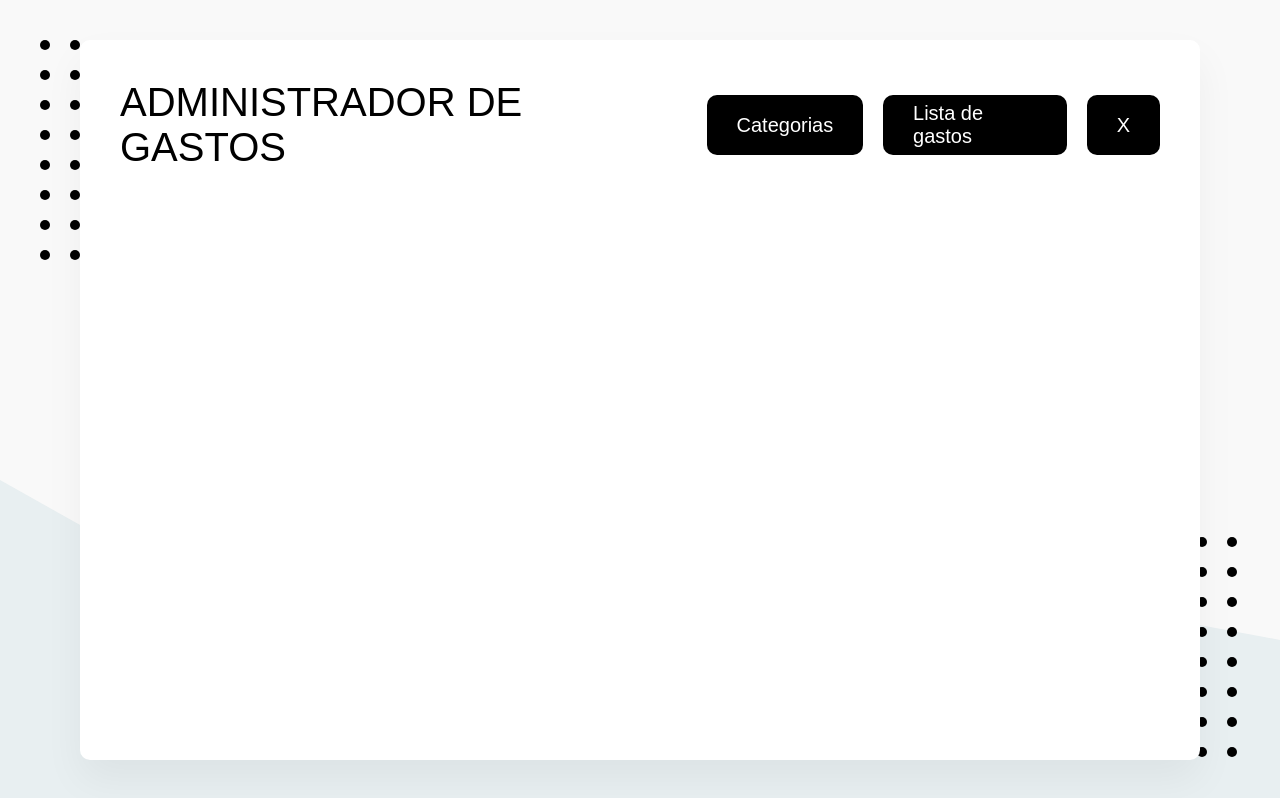
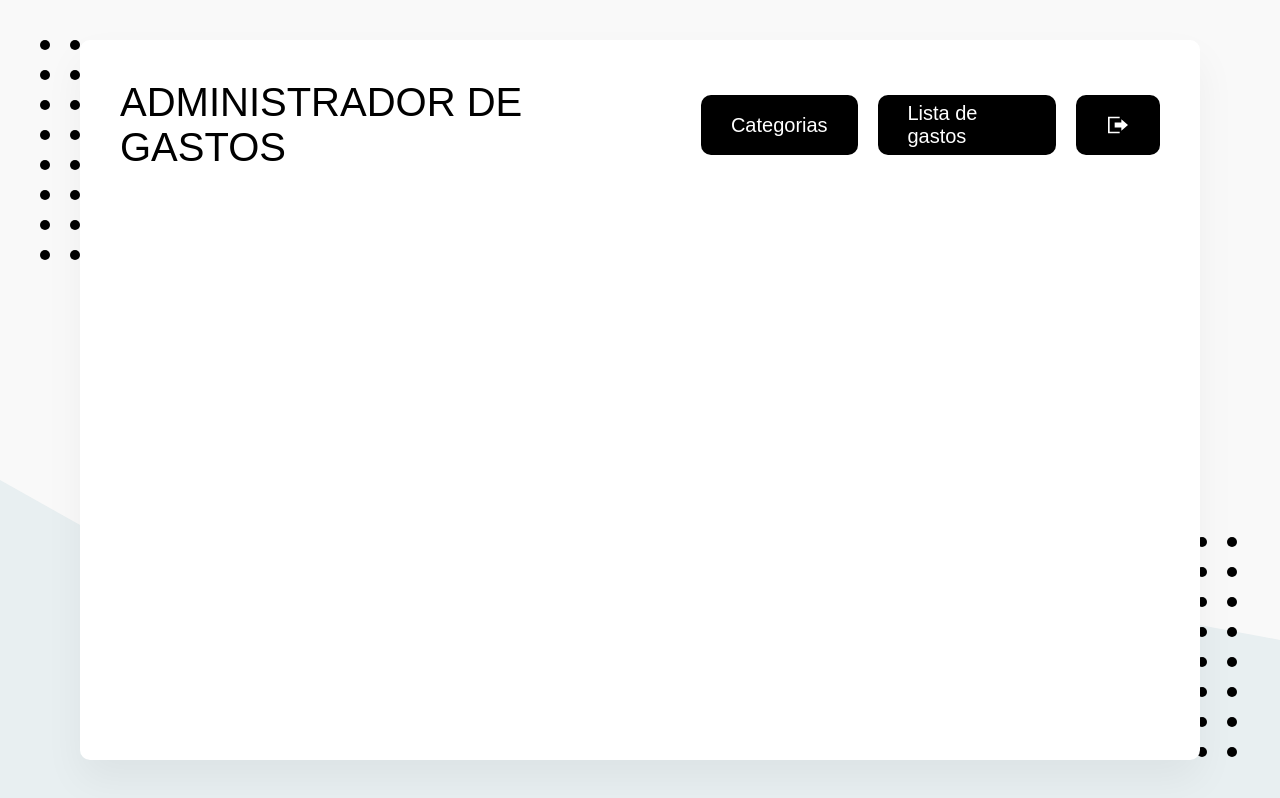
Before and after one commit to kyiroywops/rct-app-list-personal, a React (Create React App) app: page / in a window 1280 px wide. Built offline with nearby package versions, Linux system fonts and the light colour scheme; no server answers; what webfontloader would draw is missing.

Commit message:
boton cerrar login

```diff
--- a/src/App.js
+++ b/src/App.js
@@ -2,6 +2,7 @@ import React from 'react';
 import Helmet from 'react-helmet';
 import {Header, Titulo, ContenedorHeader, ContenedorBotones} from './elementos/Header';
 import Boton from './elementos/Boton';
+import BotonCerrarSesion from './elementos/BotonCerrarSesion';
 
 const App = () => {
   return (
@@ -16,7 +17,7 @@ const App = () => {
           <ContenedorBotones>
             <Boton to="/categorias">Categorias</Boton>
             <Boton to="/lista">Lista de gastos</Boton>
-            <Boton to="/">X</Boton>
+            <BotonCerrarSesion/>
           </ContenedorBotones>
         </ContenedorHeader>
 
```
